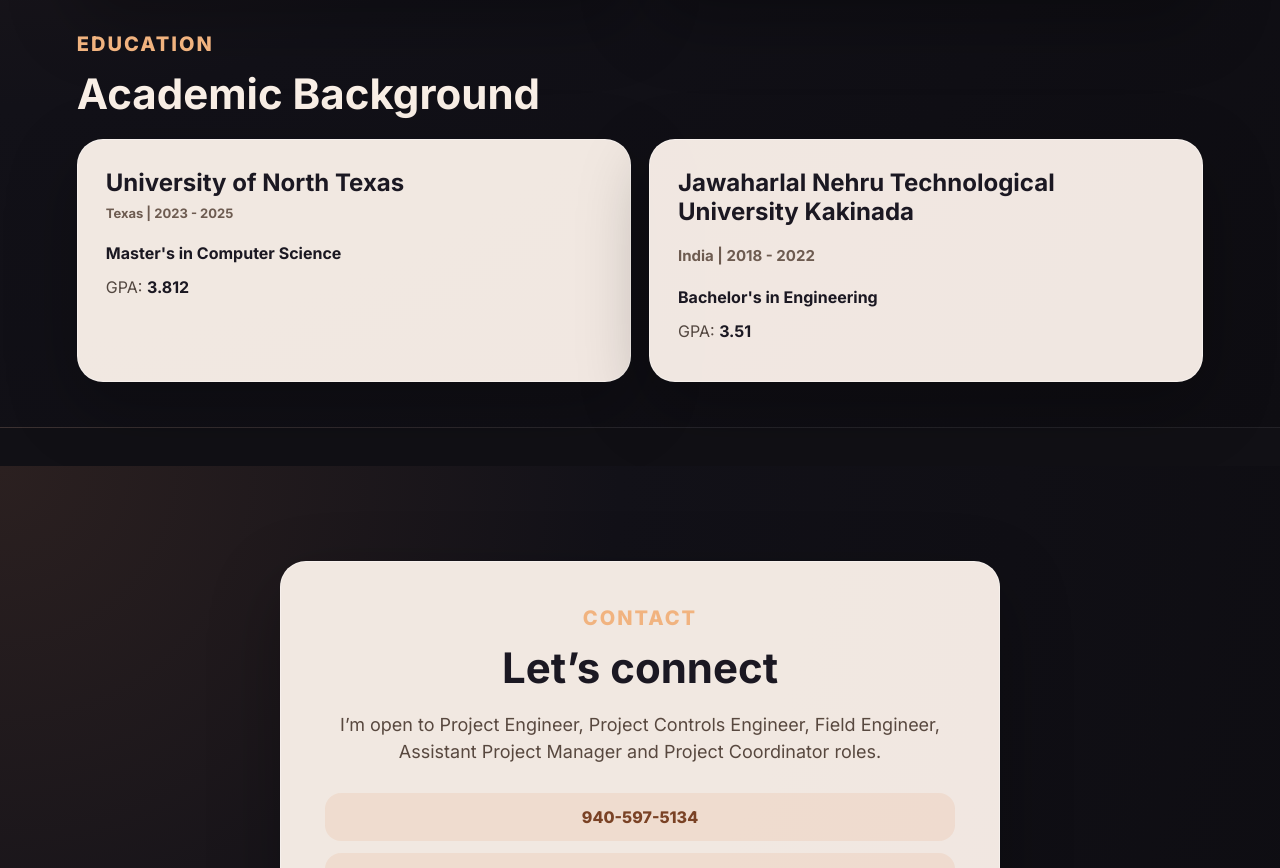
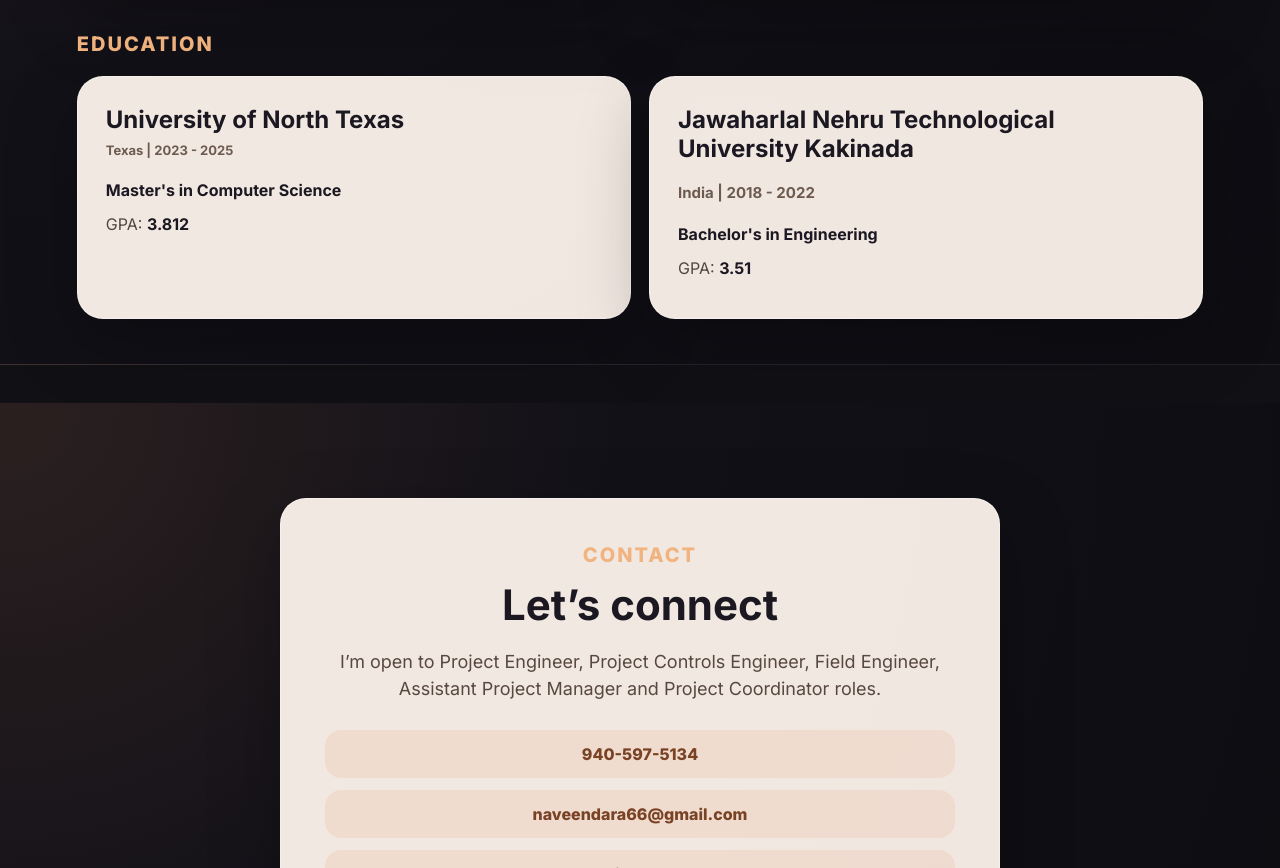
Before and after one commit to DARANAVEEN994/Portfolio, a plain HTML site: page index.html in a window 1280 px wide. Shown: the part 2212-3080 px from the top of the page. Drawn offline with Linux system fonts and the light colour scheme.

Commit message:
Update index.html

```diff
--- a/index.html
+++ b/index.html
@@ -145,7 +145,6 @@
 
 <div class="section-header" style="margin-top:35px;">
     <p class="eyebrow">Education</p>
-    <h2>Academic Background</h2>
 </div>
 
 <div class="two-column">
```
